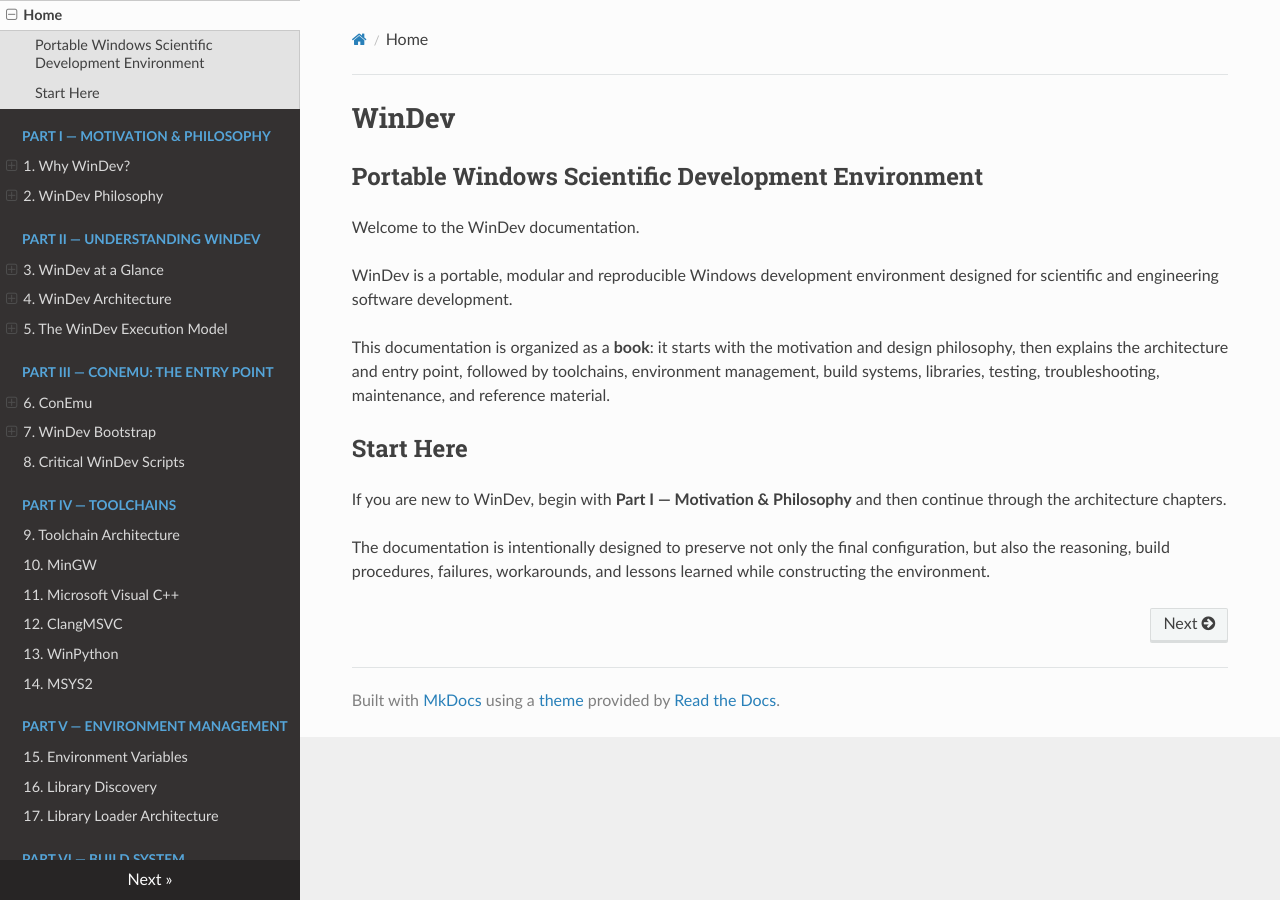
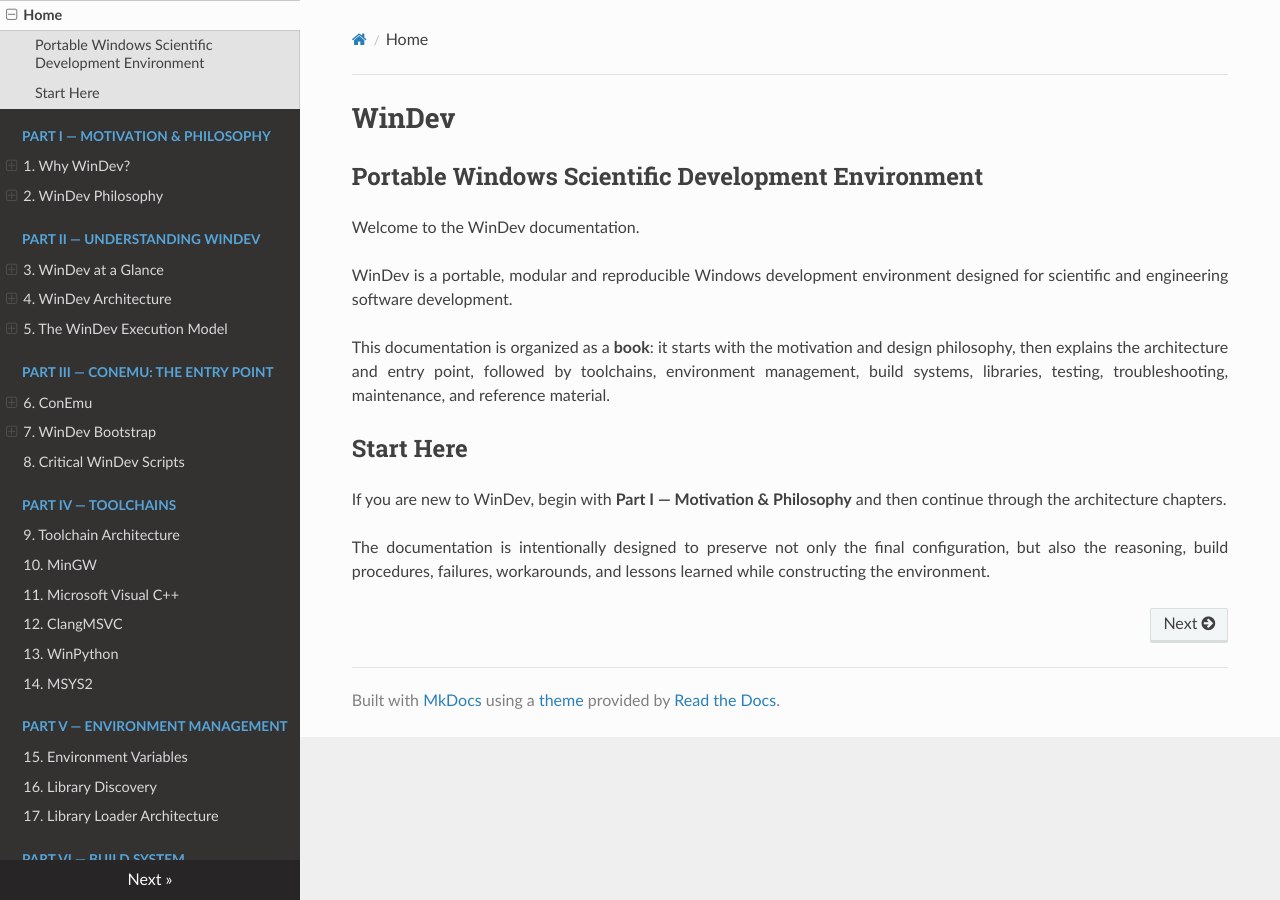
Before and after one commit to harshn05/WinDev-MkDocs, an MkDocs documentation site: the page built from docs/index.md, in a window 1280 px wide. Built offline with MkDocs 1.6.1, drawn with Linux system fonts in a browser that asks for light colours; nearby versions of some CDN libraries.

Commit message:
justify text

```diff
--- a/docs/stylesheets/extra.css
+++ b/docs/stylesheets/extra.css
@@ -3,3 +3,7 @@
     width: auto;
     margin: 0;
 }
+
+.rst-content p {
+    text-align: justify;
+}
```
